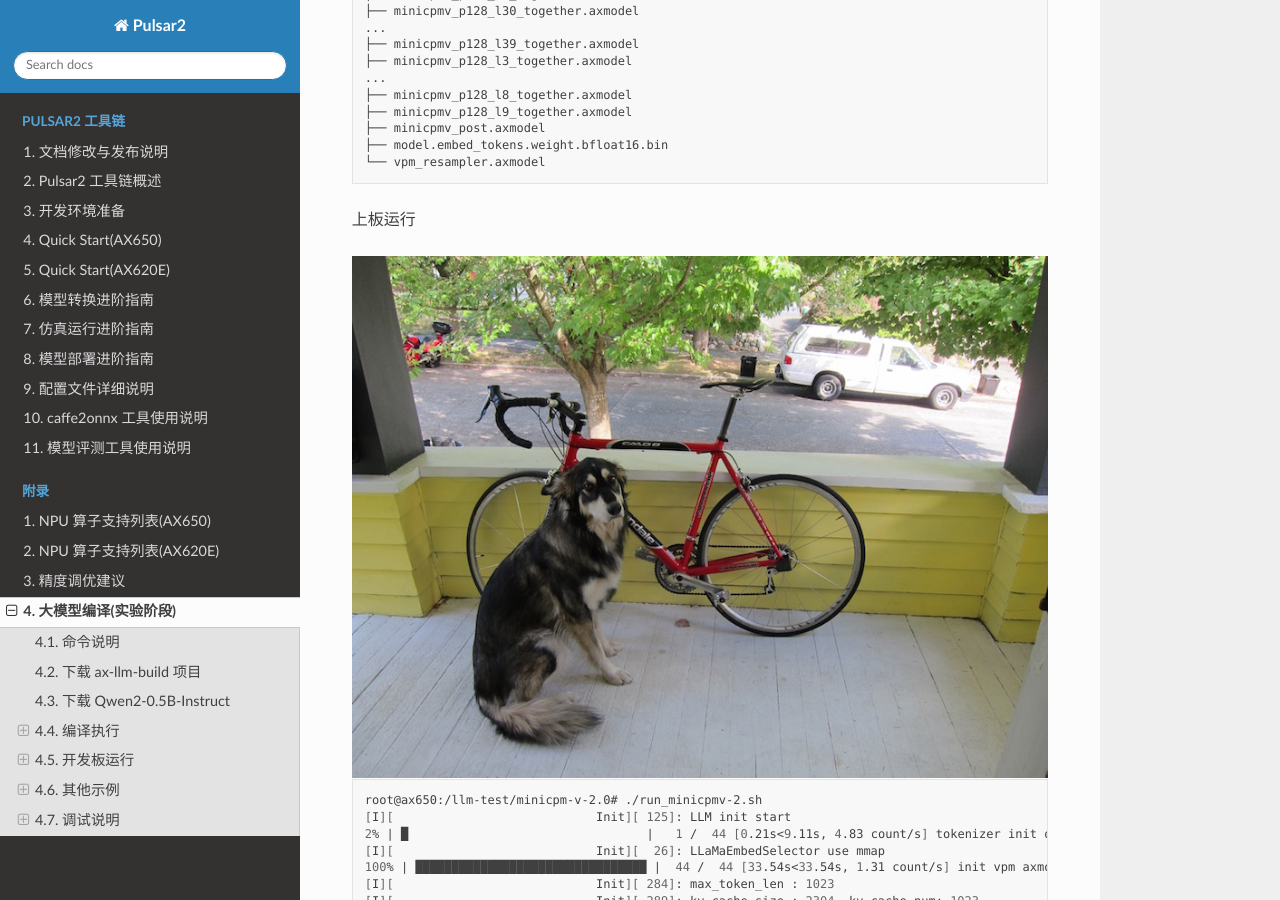
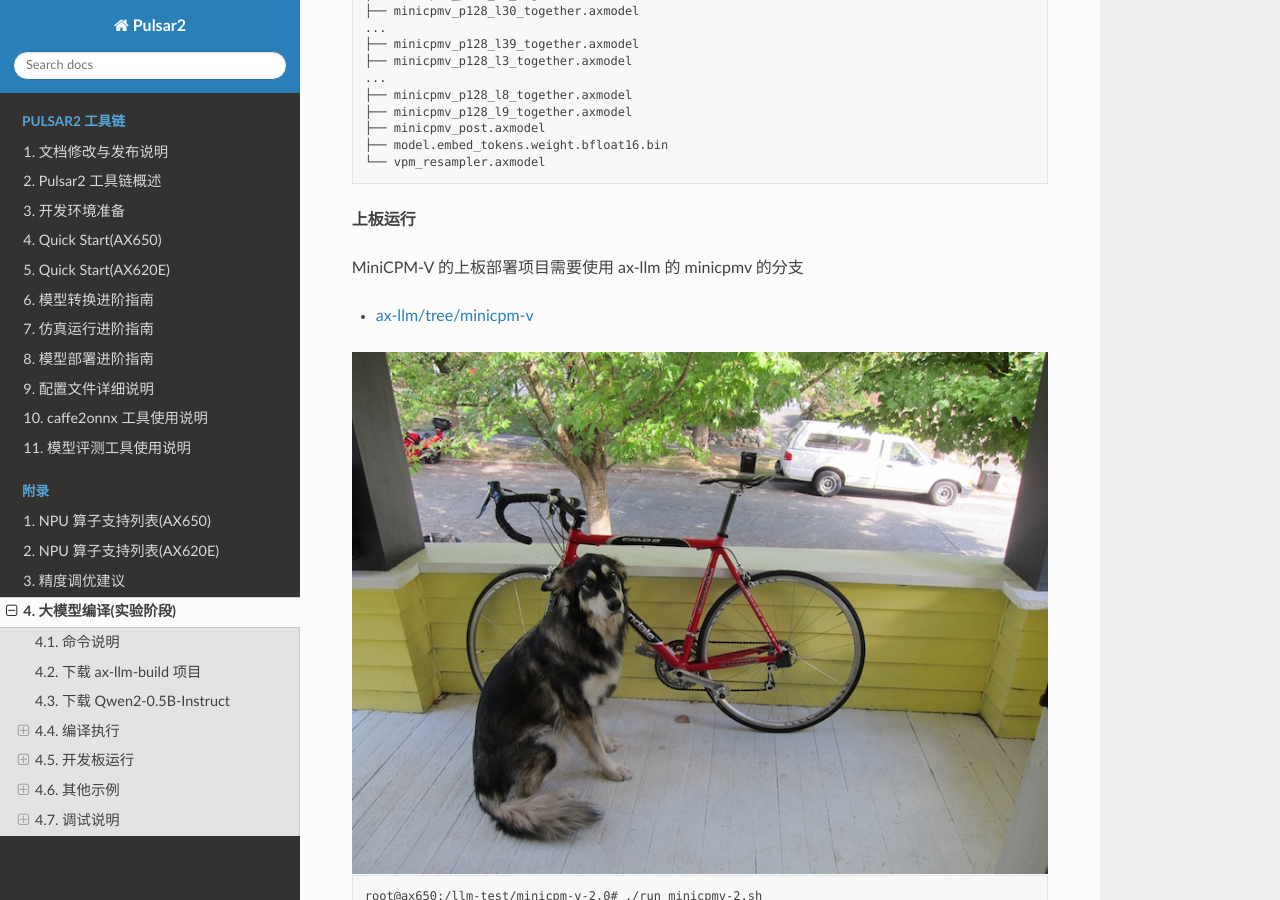
Before and after one commit to AXERA-TECH/pulsar2-docs, a Sphinx documentation site: the page built from source/appendix/build_llm.rst, in a window 1280 px wide and 900 px high, scrolled down 7197 px. Built offline with Sphinx 7.4.7 and the Read the Docs theme 3.1.0, drawn with Linux system fonts in a browser that asks for light colours.

Commit message:
update the link of ax-llm for minicpmv

```diff
--- a/source/appendix/build_llm.rst
+++ b/source/appendix/build_llm.rst
@@ -305,7 +305,7 @@ Tokenizer HTTP Server 的特点：
 MiniCPM-V 2.0
 ^^^^^^^^^^^^^^^^^^^^^^^^^^^^^^^^^^^^
 
-下载 MiniCPM-V 2.0
+**下载 MiniCPM-V 2.0**
 
 
 .. code-block:: shell
@@ -315,7 +315,7 @@ MiniCPM-V 2.0
     huggingface-cli download --resume-download openbmb/MiniCPM-V-2 --local-dir openbmb/MiniCPM-V-2
 
 
-获取 axmodel
+**获取 axmodel**
 
 .. code-block:: shell
 
@@ -363,7 +363,7 @@ log 参考信息
     2024-10-07 15:40:48.246 | SUCCESS  | yamain.command.llm_build:llm_build:349 - check llm model done!
 
 
-获取 embed 文件
+**获取 embed 文件**
 
 .. code-block:: shell
 
@@ -398,7 +398,11 @@ log 参考信息
     └── vpm_resampler.axmodel
 
 
-上板运行
+**上板运行**
+
+MiniCPM-V 的上板部署项目需要使用 ax-llm 的 minicpmv 的分支
+
+- `ax-llm/tree/minicpm-v <https://github.com/AXERA-TECH/ax-llm/tree/minicpm-v>`_
 
 .. figure:: ../media/ssd_dog.jpg
     :alt: pipeline
```
